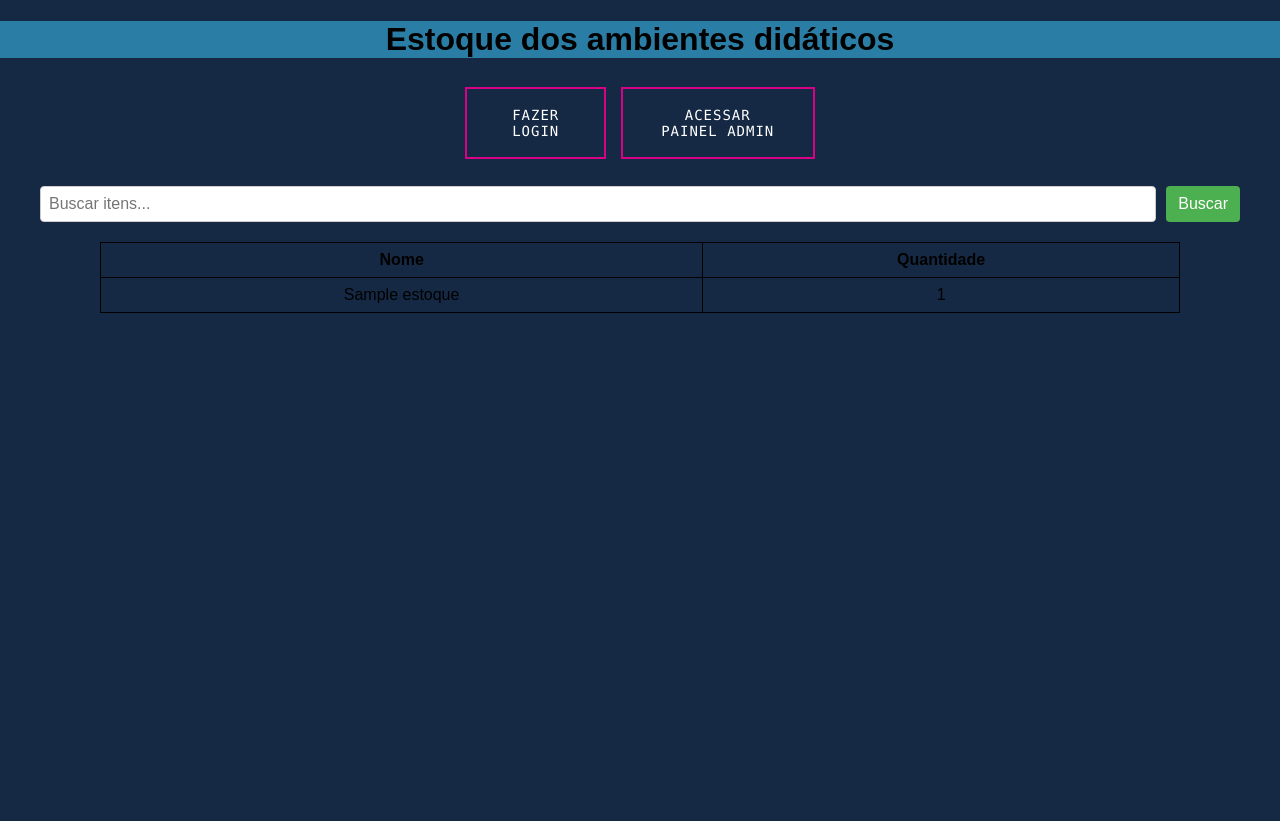
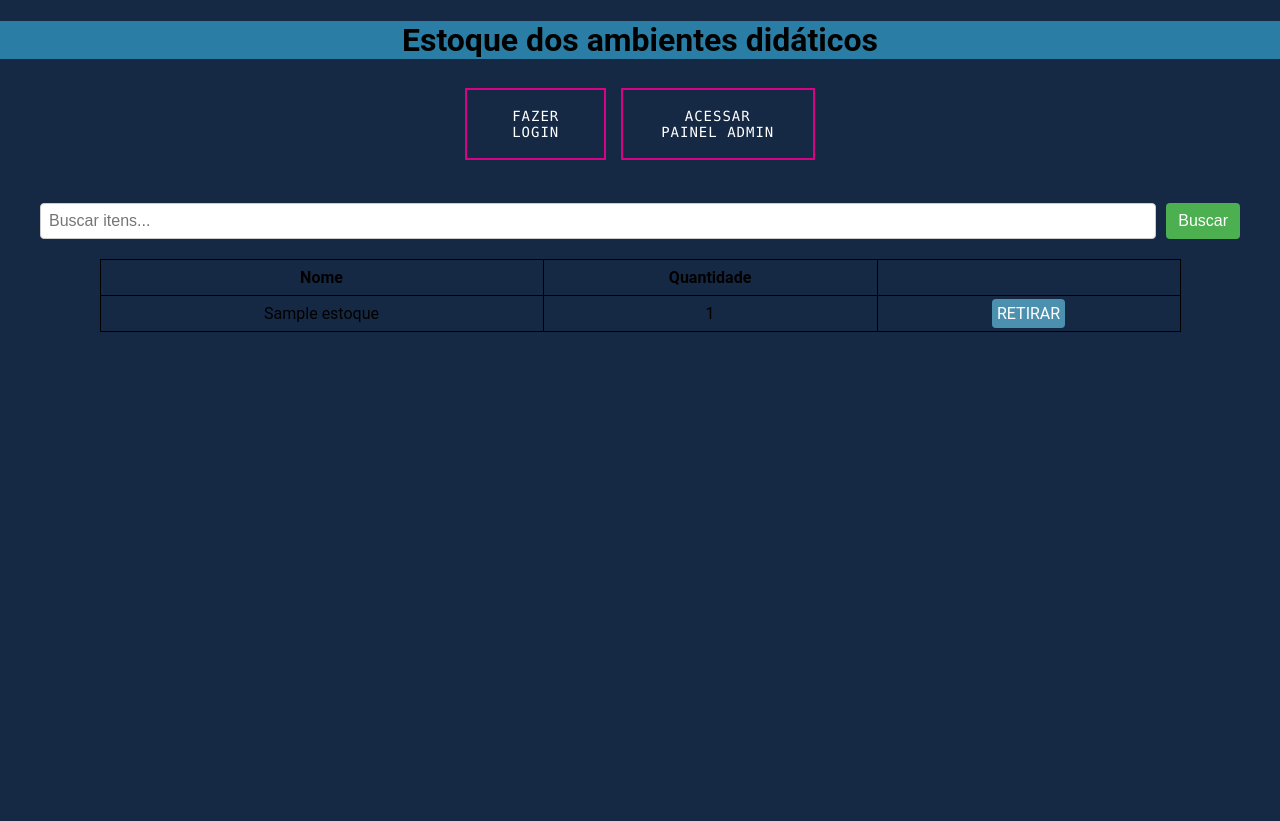
Before and after one commit to yurilealdacruz/Controle-de-estoque-Django, a Django app: page / in a window 1280 px wide. Run offline with Django 5.2, Linux system fonts and the light colour scheme; tables that the repository leaves empty hold one stand-in row (values such as "Sample post").

Commit message:
Modificando html e css

```diff
--- a/polls/templates/index.html
+++ b/polls/templates/index.html
@@ -1,6 +1,6 @@
 {% load static %}
 <!DOCTYPE html>
-<html lang="en">
+<html lang="pt-br">
 <head>
 
     <meta charset="UTF-8">
@@ -18,28 +18,38 @@
         <br /> <br /><br />
       </div>
 
+
+      <form action="{% url 'buscar_item' %}" method="GET">
       <div class="container">
         <div class="buscador">
-            <input type="text" placeholder="Buscar itens...">
-            <button>Buscar</button>
+            <input type="text" name='q' placeholder="Buscar itens...">
+            <button type="submit">Buscar</button>
         </div>
+    </form>
 
     <div>
         <table class='table'>
             <tr>
                 <th>Nome</th>
                 <th>Quantidade</th>
+                <th></th>
             </tr>
             {% for dado in dados %}
             <tr>
-            <td>{{dado.nome}}</td>
-            <td>{{dado.estoque}}</td>
+                <td>{{ dado.nome }}</td>
+                <td>{{ dado.estoque }} </td>
+                <td ><span><a class="retirar" href='retirar.html'>RETIRAR</a></span></td>
             </tr>
+
             {% endfor %}
+
         </table>
     </div>
 
 
 
+
+
+
 </body>
 </html>
--- a/polls/urls.py
+++ b/polls/urls.py
@@ -6,4 +6,5 @@ from . import views
 
 urlpatterns = [
     path("", views.index, name="index"),
+    path('buscar/', views.buscar_item, name='buscar_item'),  # URL para a view de busca
 ] + static(MEDIA_URL, document_root=MEDIA_ROOT)
--- a/polls/views.py
+++ b/polls/views.py
@@ -8,3 +8,14 @@ from .models import Estoque
 def index(request):
     dados = Estoque.objects.all()
     return render(request, 'index.html', {'dados':dados})
+
+
+def buscar_item(request):
+    query = request.GET.get('q')  # Obtenha o parâmetro 'q' da query string (nome do item a ser buscado)
+    if query:
+        # Faça a busca no banco de dados pelos itens com o nome semelhante ao que foi buscado
+        items = Estoque.objects.filter(nome__icontains=query)
+    else:
+        items = Estoque.objects.all()  # Se nenhum termo de busca foi fornecido, retorne todos os itens
+
+    return render(request, 'index.html', {'dados': items, 'query': query})
--- a/static/polls/styles.css
+++ b/static/polls/styles.css
@@ -2,6 +2,18 @@
     background-color: rgb(42, 126, 165);
     text-align: center;
     display: block;
+}
+
+@import url(https://fonts.googleapis.com/css?family=Roboto:400,100,900);
+* {
+  -moz-box-sizing: inherit;
+       box-sizing: inherit;
+  -webkit-transition-property: all;
+          transition-property: all;
+  -webkit-transition-duration: .6s;
+          transition-duration: .6s;
+  -webkit-transition-timing-function: ease;
+          transition-timing-function: ease;
 }
 
 table {
@@ -23,6 +35,8 @@ body {
     height: 100%;
     margin: 0;
     background: #162944;
+    font-family: 'Roboto', sans-serif;
+    font-weight: 400;
   }
 
 .button_slide {
@@ -102,9 +116,59 @@ body {
     border-radius: 4px;
     cursor: pointer;
 }
+.buttons {
+  display: table;
+  height: 100%;
+  width: 100%;
+}
 
-body {
-    font-family: Arial, sans-serif;
-    margin: 0;
-    padding: 0;
+.container {
+
+  padding: 1em;
+  text-align: center;
+  vertical-align: middle;
 }
+
+
+h1.heading {
+  color: #fff;
+  font-size: 1.25em;
+  font-weight: 900;
+  margin: 0 0 0.5em;
+}
+@media (min-width: 450px) {
+  h1.heading {
+    font-size: 1.75em;
+  }
+}
+@media (min-width: 760px) {
+  h1.heading {
+    font-size: 3.25em;
+  }
+}
+@media (min-width: 900px) {
+  h1.heading {
+    font-size: 4.25em;
+    margin: 0 0 0.5em;
+  }
+}
+
+.retirar {
+  padding: 5px;
+  font-size: 16px;
+  background-color: #4c90af;
+  color: #fff;
+  border: none;
+  border-radius: 4px;
+  cursor: pointer;
+  margin: 10%;
+  text-decoration: none;
+}
+
+.retirar:hover {
+  border: 1px solid;
+  box-shadow: inset 0 0 20px rgba(255, 255, 255, 0.5), 0 0 20px rgba(255, 255, 255, 0.2);
+  outline-offset: 15px;
+  outline-color: rgba(255, 255, 255, 0);
+  text-shadow: 1px 1px 2px #427388
+}
```
Also changed, not shown: polls/templates/pesquisa.html (added), 1 other file. Lines whose indentation alone changed are shown as unchanged.
